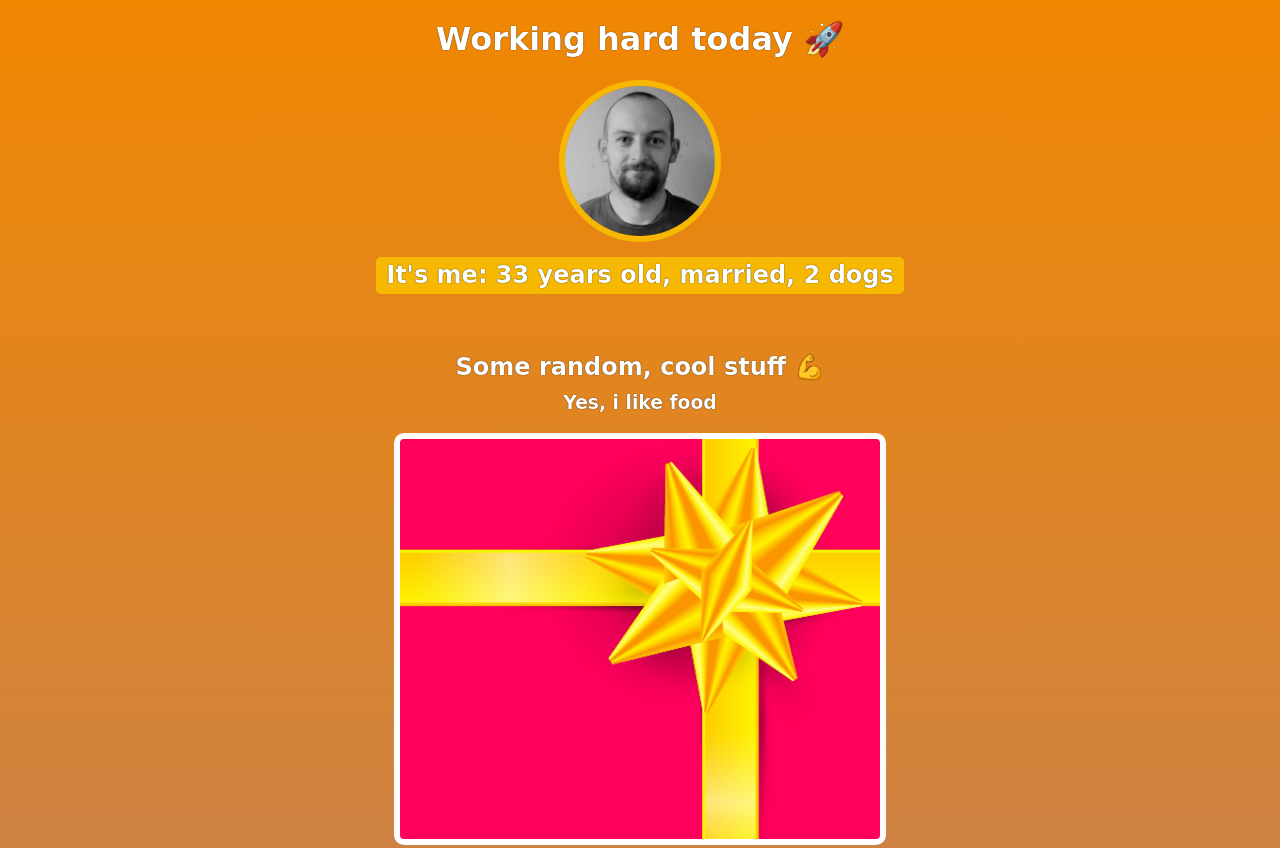
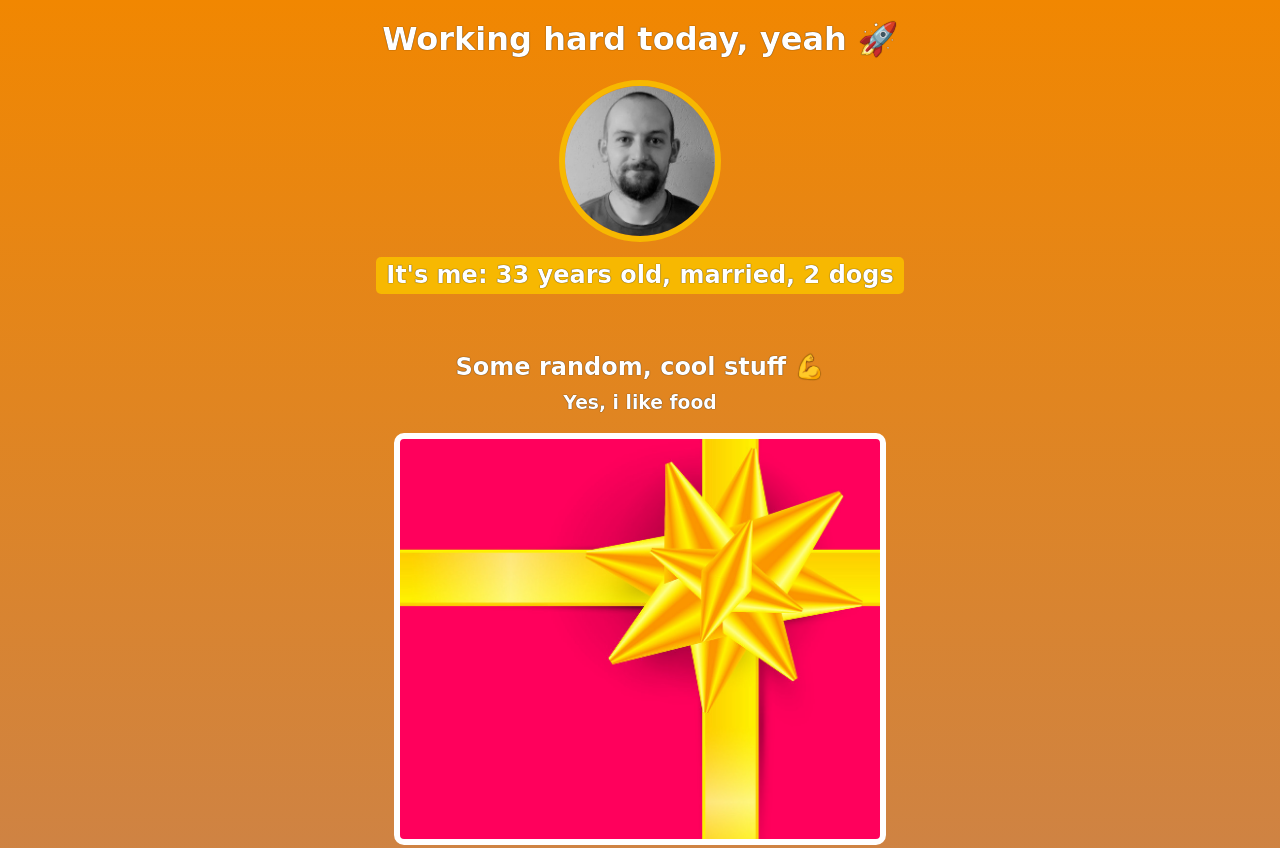
Before and after one commit to dallagnolb/GIFT-PROJECT, a plain HTML site: page cod824503b3c4edbdc6e5c09f/index.html in a window 1280 px wide. Shown: the top 848 px of the page. Drawn offline with nearby package versions, Linux system fonts and the light colour scheme; a web font is replaced by a local one.

Commit message:
Adding yeah

```diff
--- a/cod824503b3c4edbdc6e5c09f/index.html
+++ b/cod824503b3c4edbdc6e5c09f/index.html
@@ -7,7 +7,7 @@
     </head>
     <body>
         <div id="header">
-            <h1>Working hard today 🚀</h1>
+            <h1>Working hard today, yeah 🚀</h1>
             <img id="bff-img" src="images/bernardo.jpg">
             <h2 id="bday-age">It's me: 33 years old, married, 2 dogs</h2>
 
```
